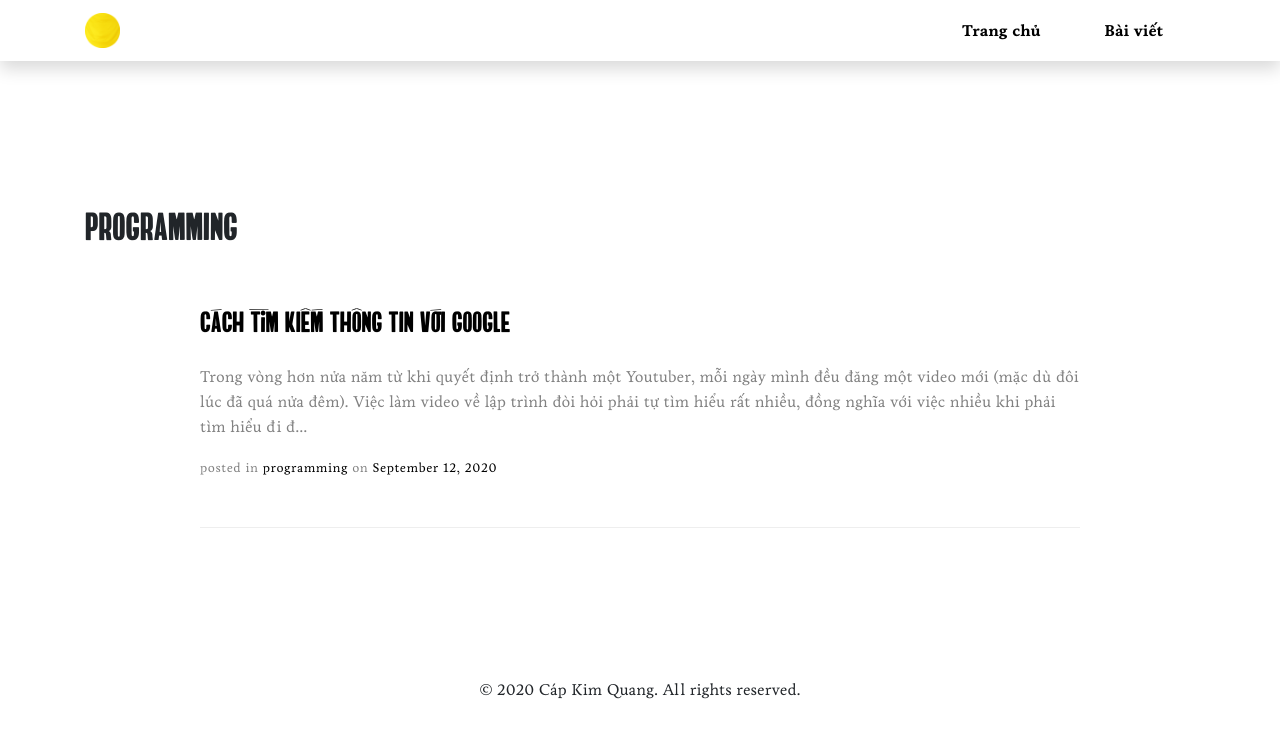
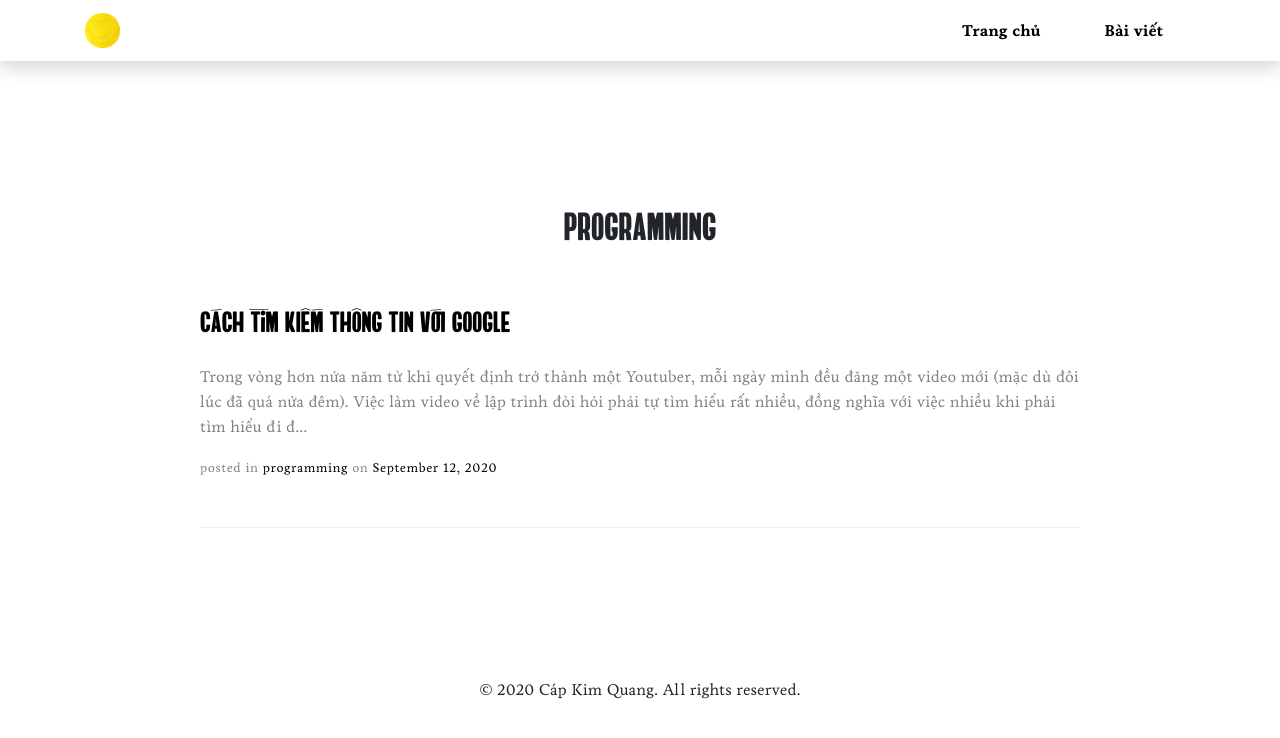
Before and after one commit to capkimquang/capkimquang.github.io, a Jekyll site: the page built from tag/programming.md, in a window 1280 px wide. Shown: the top 738 px of the page. Built offline with Jekyll 4.4.1, drawn with Linux system fonts in a browser that asks for light colours.

Commit message:
add text-center class

```diff
--- a/_layouts/tag_page.html
+++ b/_layouts/tag_page.html
@@ -2,7 +2,7 @@
 layout: default
 ---
 <div class="post">
-  <h1>{{ page.tag }}</h1>
+  <h1 class="text-center">{{ page.tag }}</h1>
   {% for post in site.tags[page.tag] %}
     <a href="{{ post.url }}" title="{{ post.title }}">
       {% include article-content.html %}
```
